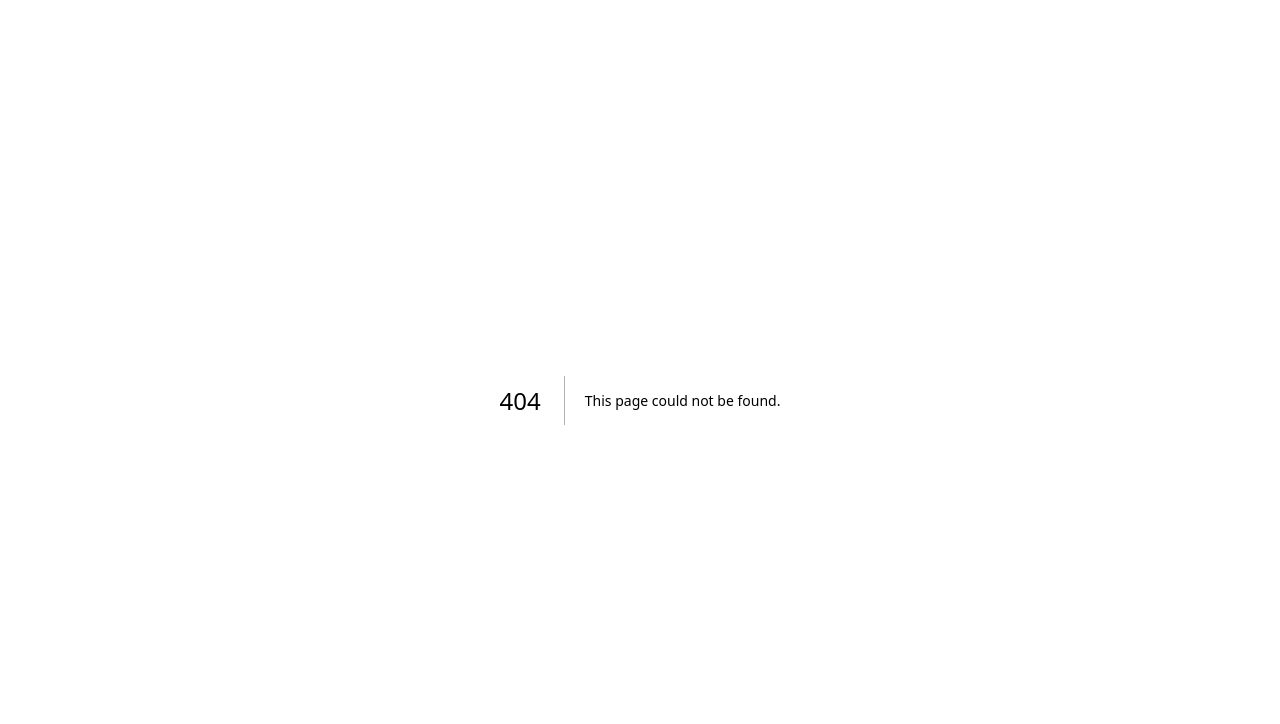
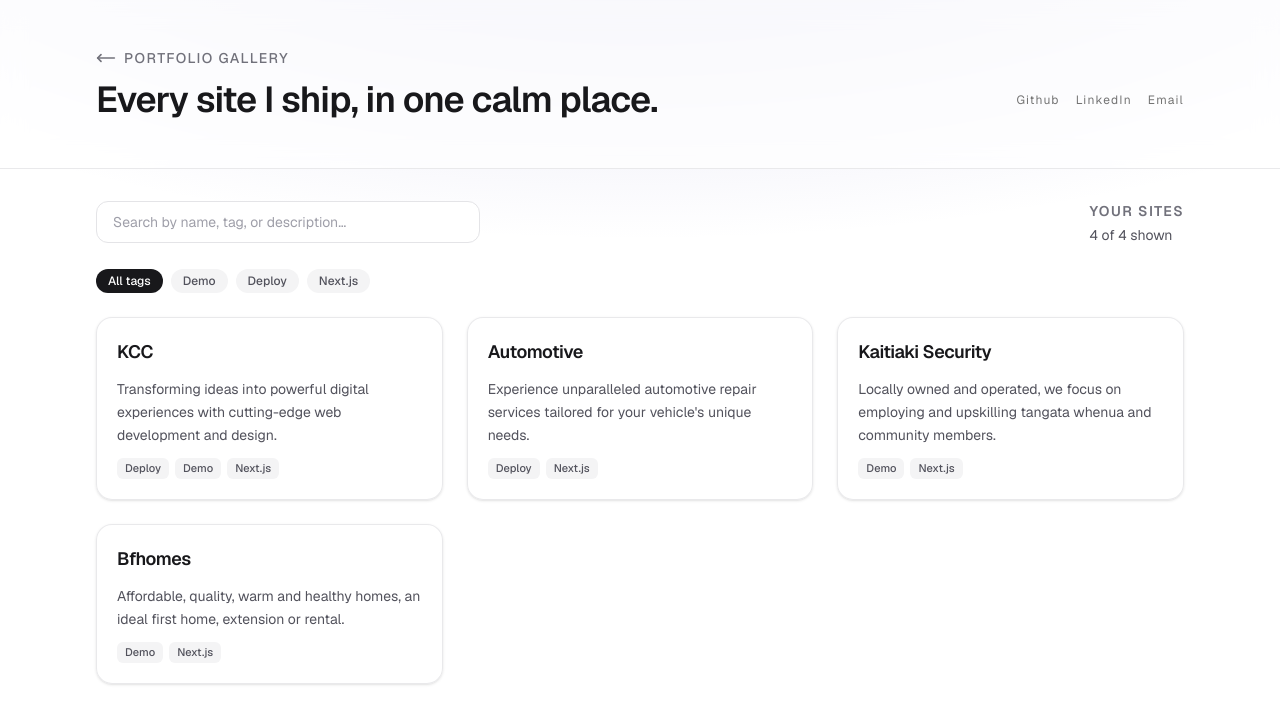
Before and after one commit to jaffrey33/site-gallery, a Next.js app: page /gallery in a window 1280 px wide. Before the commit this address had no page. Shown: the top 724 px of the page. Built offline with nearby package versions, Linux system fonts and the light colour scheme.

Commit message:
Add Gallery component with header and site links

```diff
--- /dev/null
+++ b/src/app/gallery/page.tsx
@@ -0,0 +1,45 @@
+import { SiteGallery } from "@/components/site-gallery"
+import { showcaseSites } from "@/data/sites"
+import Link from "next/link"
+
+function Gallery() {
+  return (
+    <div className="relative min-h-full flex-1 overflow-hidden">
+      <div
+        className="pointer-events-none absolute inset-0 -z-10 bg-[radial-gradient(ellipse_80%_50%_at_50%_-20%,rgba(120,119,198,0.28),transparent)] dark:bg-[radial-gradient(ellipse_80%_50%_at_50%_-20%,rgba(120,119,198,0.18),transparent)]"
+        aria-hidden
+      />
+      <header className="border-b border-zinc-200/80 bg-white/70 backdrop-blur-md dark:border-zinc-800 dark:bg-zinc-950/70">
+        <div className="mx-auto max-w-6xl px-4 py-10 sm:px-6 lg:px-8 lg:py-12 space-y-3">
+          <div className="flex gap-2 items-center text-zinc-500">
+            <Link href='/'>
+              <svg xmlns="http://www.w3.org/2000/svg" width="20" height="20"
+                viewBox="0 0 24 24" fill="none" stroke="currentColor" strokeWidth="2"
+                strokeLinecap="round" strokeLinejoin="round" className="lucide lucide-move-left-icon lucide-move-left">
+                <path d="M6 8L2 12L6 16" /><path d="M2 12H22" />
+              </svg>
+            </Link>
+            <p className="text-sm font-medium uppercase tracking-widest">
+              Portfolio gallery
+            </p>
+          </div>
+          <div className="flex items-center justify-between">
+            <h1 className="text-3xl font-semibold tracking-tight text-zinc-900 sm:text-4xl dark:text-zinc-50">
+              Every site I ship, in one calm place.
+            </h1>
+            <ul className="text-xs text-neutral-500 tracking-widest flex gap-4">
+              <a href="https://github.com/jaffrey33" target="_blank" rel="noopener noreferrer"><li>Github</li></a>
+              <a href="https://www.linkedin.com/in/jaffrey-musin/" target="_blank" rel="noopener noreferrer"><li>LinkedIn</li></a>
+              <a title="jaffreymusin33@gmail.com" href="mailto:jaffreymusin33@gmail.com" target="_blank" rel="noopener noreferrer"><li>Email</li></a>
+            </ul>
+
+          </div>
+
+        </div>
+      </header>
+      <SiteGallery sites={showcaseSites} />
+    </div>
+  )
+}
+
+export default Gallery
```
